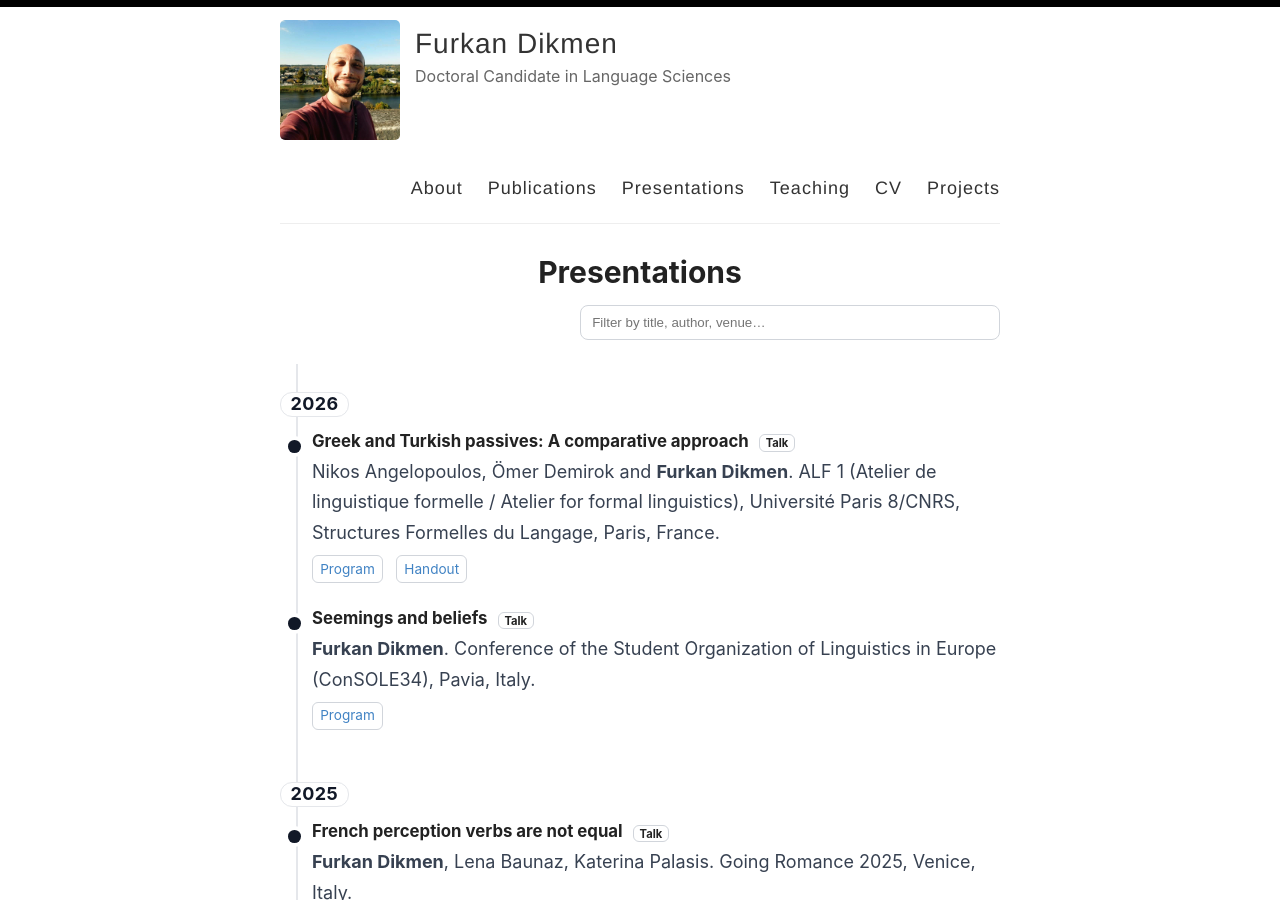
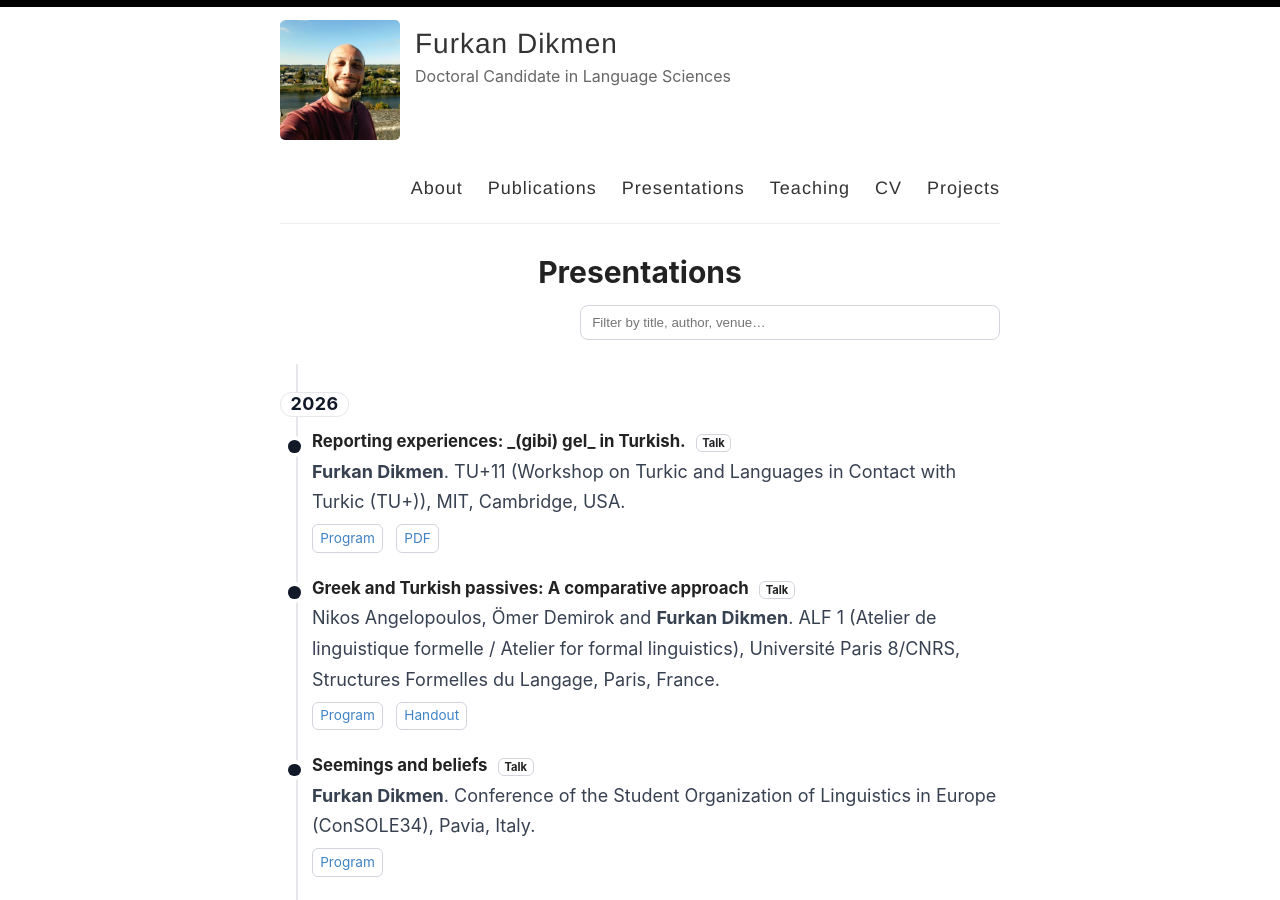
Before and after one commit to furkandikmen/furkandikmen.github.io, a Jekyll site: the page built from _pages/presentations.md, in a window 1280 px wide and 900 px high. Built offline with Jekyll 4.4.1, drawn with Linux system fonts in a browser that asks for light colours.

Commit message:
Update presentations.md

```diff
--- a/_pages/presentations.md
+++ b/_pages/presentations.md
@@ -152,6 +152,18 @@ permalink: /presentations/
 
   <div class="year-group">
     <div class="year">2026</div>
+
+    <article class="talk" itemscope itemtype="https://schema.org/CreativeWork">
+    <div class="dot" aria-hidden="true"></div>
+    <h3 itemprop="name">Reporting experiences: _(gibi) gel_ in Turkish. <span class="badge">Talk</span></h3>
+    <p class="meta">
+      <strong>Furkan Dikmen</strong>. TU+11 (Workshop on Turkic and Languages in Contact with Turkic (TU+)), MIT, Cambridge, USA.
+    </p>
+    <p class="links">
+      <a href="https://turkicworkshop.github.io/tu11/program.html" target="_blank" rel="noopener noreferrer">Program</a>
+      <a href="https://example.com/slides.pdf" target="_blank" rel="noopener noreferrer">PDF</a>
+    </p>
+  </article>
 
     <article class="talk" itemscope itemtype="https://schema.org/CreativeWork">
       <div class="dot" aria-hidden="true"></div>
```
